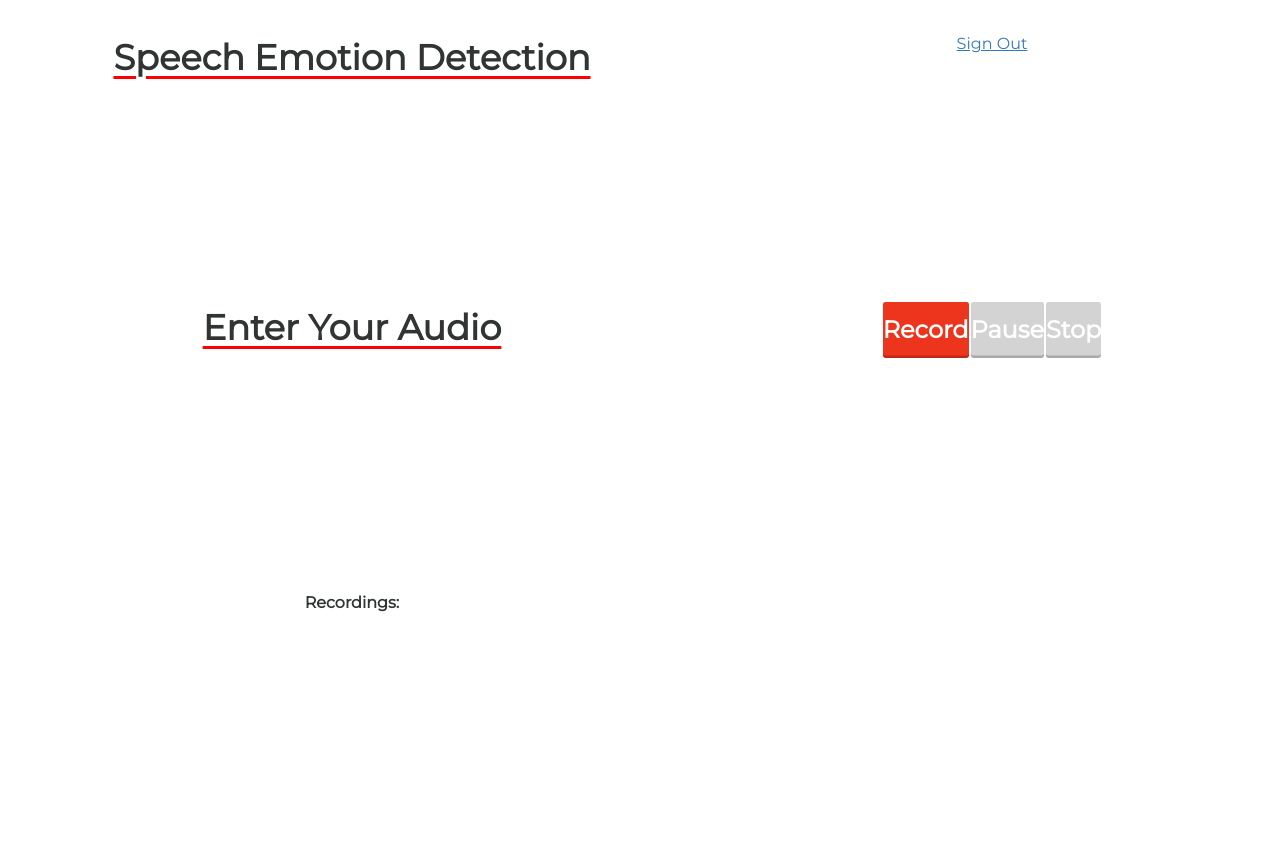
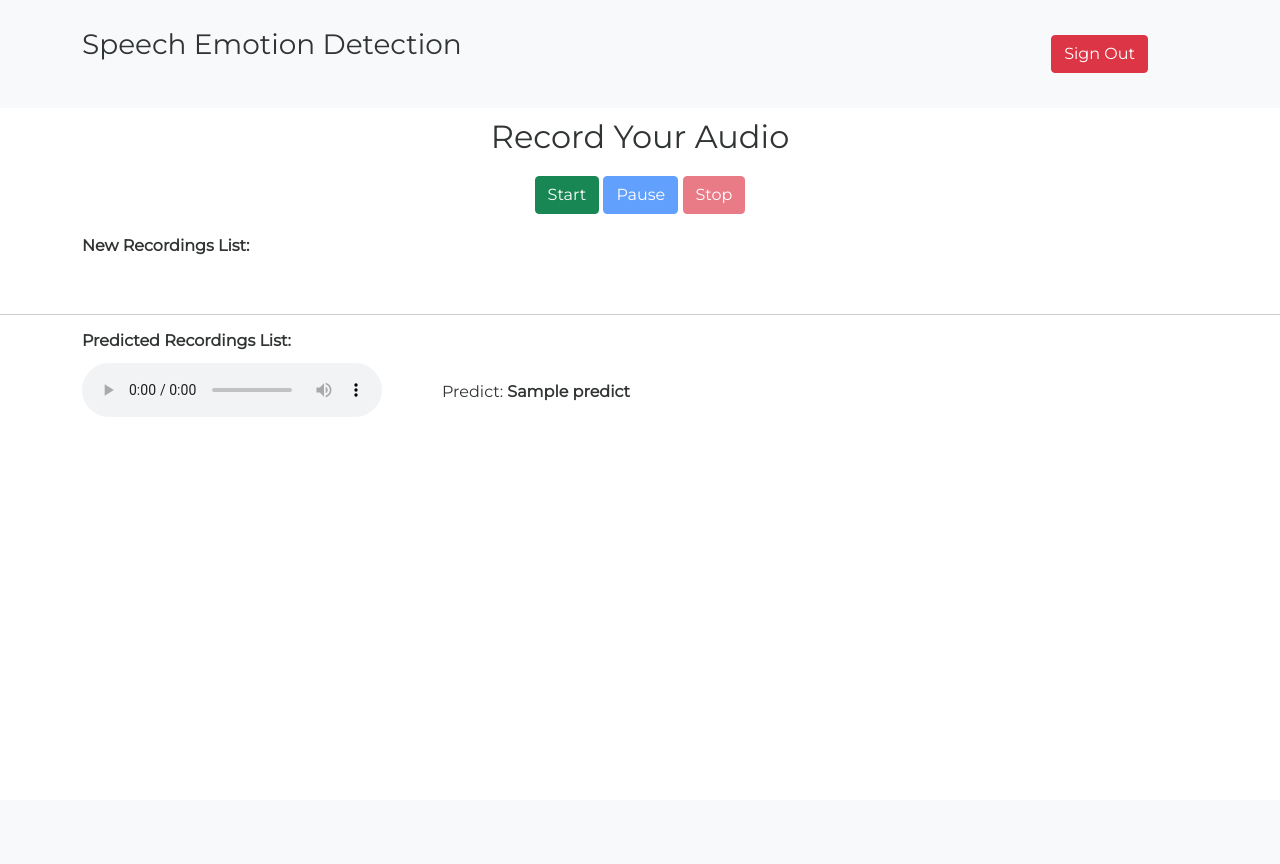
Before and after one commit to ismail61/SWE-450, a Flask app: page / in a window 1280 px wide. After the commit the page ends 401 px from the top, so only its background shows below. Run offline with Flask 2, Linux system fonts and the light colour scheme; the visitor is signed in with stand-in values (Sample User, id 1); one stand-in notice (Sample message) is shown; a database or web service that is not in the repository returns one stand-in record (values such as "Sample title"); some libraries are stand-ins or nearby versions.

Commit message:
Audio upload done

```diff
--- /dev/null
+++ b/audio/routes.py
@@ -0,0 +1,62 @@
+from flask import render_template, request, session, redirect, flash, url_for
+from app import app
+from app import db
+import uuid
+import datetime
+import cloudinary
+from cloudinary.uploader import upload
+
+#  Cloudinary Config
+cloudinary.config(
+  cloud_name = "ismail61",
+  api_key = "529773689658652",
+  api_secret = "RtwcBxtuJpk67hpuVkFpAT8dEyk",
+  secure = True
+)
+
+@app.route('/',  methods = ['GET'])
+def home():
+    if  'logged_in' in session and 'user' in session:
+        response = db.responses.find({
+            'userId': session['user']['_id']
+        }).sort('createdAt', -1)
+        audios = list(response)
+        return render_template('home.html', audios = audios)
+    else:
+        flash('You need to login first')
+        return render_template('signin.html')
+
+
+@app.route('/predict-record', methods=['POST'])
+def predict_record():
+    if 'logged_in' in session and 'user' in session:
+        # check if the post request has the file part
+        if 'file' not in request.files:
+            flash('No file part')
+            return redirect(request.url)
+        file = request.files['file']
+        # if user does not select file, browser also
+        # submit an empty part without filename
+        if file.filename == '':
+            flash('No selected file')
+            return redirect(request.url)
+
+        file_name = 'thesis/' + str(uuid.uuid4()) + ".mp3"
+        #  Upload Cloudinary
+        uploadedResponse = upload(file,resource_type = "video",  public_id=file_name )
+        if(uploadedResponse):
+            db.responses.insert_one({
+                'url': uploadedResponse['url'],
+                'userId': session['user']['_id'],
+                'predict': 'happy',
+                'createdAt': datetime.datetime.now(),
+            })
+            flash('Predict Successfully Done')
+            return '<h1>Success</h1>' # TODO: sucess message
+        else:
+            flash('Image Uploaed Failed')
+            return redirect(request.url)
+
+    else:
+        flash('You need to login first')
+        return render_template('signin.html')
--- a/auth/models.py
+++ b/auth/models.py
@@ -1,4 +1,4 @@
-from flask import Flask, jsonify, request, render_template, flash, session, redirect
+from flask import request, render_template, flash, session, redirect
 from app import db
 import uuid
 
@@ -8,7 +8,6 @@ class Auth:
         del user['password']
         session['logged_in'] = True
         session['user'] = user
-        # return jsonify(user), 200
         return redirect('/')
 
     def signUp(self):
--- a/auth/routes.py
+++ b/auth/routes.py
@@ -1,19 +1,6 @@
-from flask import Flask, render_template, request, session, redirect, flash
+from flask import render_template, request, session, redirect, flash
 from app import app
-from app import db
-import uuid
 from auth.models import Auth
-import cloudinary
-from cloudinary.uploader import upload
-from cloudinary.utils import cloudinary_url
-
-#  Cloudinary Config
-cloudinary.config(
-  cloud_name = "ismail61",
-  api_key = "529773689658652",
-  api_secret = "RtwcBxtuJpk67hpuVkFpAT8dEyk",
-  secure = True
-)
 
 @app.route('/auth/signup', methods = ['POST', 'GET'])
 def signup():
@@ -21,13 +8,16 @@ def signup():
         return Auth().signUp()
     else :
          if 'logged_in' in session and 'user' in session:
-            return render_template('home.html')
+            return redirect('/')
+            # return render_template('home.html')7
          else:
             return render_template('signup.html')
+
 
 @app.route('/user/signout')
 def signout():
   return Auth().signout()
+
 
 @app.route('/auth/signin', methods = ['POST', 'GET'])
 def signin():
@@ -35,51 +25,6 @@ def signin():
         return Auth().signIn()
     else :
         if 'logged_in' in session and 'user' in session:
-            return render_template('home.html')
+            return redirect('/')
         else:
             return render_template('signin.html')
-
-@app.route('/',  methods = ['GET', 'POST'])
-def home():
-    if request.method == "POST" and 'logged_in' in session and 'user' in session:
-        f = request.files['audio_data']
-        with open('audio.wav', 'wb') as audio:
-            f.save(audio)
-        print('file uploaded successfully')
-
-        return render_template('index.html', request="POST")
-    elif request.method == "GET"  and 'logged_in' in session and 'user' in session:
-        return render_template('home.html')
-    else:
-        flash('You need to login first')
-        return render_template('signin.html')
-
-@app.route('/save-record', methods=['POST'])
-def save_record():
-    if 'logged_in' in session and 'user' in session:
-        # check if the post request has the file part
-        if 'file' not in request.files:
-            flash('No file part')
-            return redirect(request.url)
-        file = request.files['file']
-        # if user does not select file, browser also
-        # submit an empty part without filename
-        if file.filename == '':
-            flash('No selected file')
-            return redirect(request.url)
-        file_name = 'thesis/' + str(uuid.uuid4()) + ".mp3"
-        #  Upload
-        uploadedResponse = upload(file,resource_type = "video",  public_id=file_name )
-        if(uploadedResponse):
-            db.images.insert_one({
-                'url': uploadedResponse['url'],
-                'userId': session['user']['_id']
-            })
-            return '<h1>Success</h1>' # TODO: sucess message
-        else:
-            flash('Image Uploaed Failed')
-            return redirect(request.url)
-
-    else:
-        flash('You need to login first')
-        return render_template('signin.html')
--- a/static/css/auth.css
+++ b/static/css/auth.css
@@ -9,19 +9,16 @@
 body {
     min-height: 100vh;
     width: 100%;
-    display: grid;
-    grid-template-columns: 1fr 1fr;
 }
 
 section {
     display: flex;
     justify-content: center;
-    align-items: center;
 }
 
 section.side {
     background: url(/static/images/bk.png) no-repeat;
-    background-size: 100% 102%;
+    background-size: 100% 105%;
 }
 
 .side img {
@@ -56,7 +53,7 @@ section.side {
     text-align: center;
     font-size: 1.1em;
     line-height: 28px;
-    margin-bottom: 30px;
+    margin-bottom: 0px;
     color: #696969;
 }
 
--- a/static/js/app.js
+++ b/static/js/app.js
@@ -52,7 +52,7 @@ function startRecording() {
 		audioContext = new AudioContext();
 
 		//update the format
-		document.getElementById("formats").innerHTML="Format: 1 channel pcm @ "+audioContext.sampleRate/1000+"kHz"
+		// document.getElementById("formats").innerHTML="Format: 1 channel pcm @ "+audioContext.sampleRate/1000+"kHz"
 
 		/*  assign to gumStream for later use  */
 		gumStream = stream;
@@ -73,6 +73,7 @@ function startRecording() {
 
 	}).catch(function(err) {
 	  	//enable the record button if getUserMedia() fails
+		console.log("Recording Errro", err);
     	recordButton.disabled = false;
     	stopButton.disabled = true;
     	pauseButton.disabled = true
@@ -131,7 +132,11 @@ function createDownloadLink(blob) {
 	//save to disk link
 	link.href = url;
 	link.download = filename+".wav"; //download forces the browser to donwload the file using the  filename
-	link.innerHTML = "Save to disk";
+	link.innerHTML = "Download";
+	link.className += 'btn btn-primary';
+	link.style.position = 'relative';
+	link.style.bottom = '20px';
+	link.style.marginLeft = '10px';
 
 	//add the new audio element to li
 	li.appendChild(au);
@@ -145,33 +150,29 @@ function createDownloadLink(blob) {
 	//upload link
 	var upload = document.createElement('a');
 	upload.href="#";
-	upload.innerHTML = "Upload";
-	upload.addEventListener("click", function(event){
-		//   var xhr=new XMLHttpRequest();
-		//   xhr.onload=function(e) {
-		//       if(this.readyState === 4) {
-		//           console.log("Server returned: ",e.target.responseText);
-		//       }
-		//   };
-		//   var fd=new FormData();
-		//   fd.append("audio_data",blob, filename);
-		//   xhr.open("POST","save-record",true);
-		//   xhr.send(fd);
-
-
+	upload.innerHTML = "Predict";
+	upload.className += 'btn btn-success';
+	upload.style.position = 'relative';
+	upload.style.bottom = '20px';
+	upload.style.marginLeft = '10px';
+	upload.addEventListener("click", function(){
 		var form = new FormData();
 		form.append('file', blob, filename);
 		form.append('title', filename);
 		//Chrome inspector shows that the post data includes a file and a title.
 		$.ajax({
 			type: 'POST',
-			url: '/save-record',
+			url: '/predict-record',
 			data: form,
 			cache: false,
 			processData: false,
-			contentType: false
+			contentType: false,
+			error: function() {
+				alert('Something went wrong!');
+			}
 		}).done(function(data) {
 			console.log(data);
+			if(data) window.location.reload();
 		});
 	})
 	li.appendChild(document.createTextNode (" "))//add a space in between
--- a/templates/home.html
+++ b/templates/home.html
@@ -2,22 +2,56 @@
 
 {% block body %}
 
-<h1>Speech Emotion Detection</h1>
-    <div class="center">
-        <a href="/user/signout" class="btn btn--secondary">Sign Out</a>
+<span">
+    <nav class="navbar navbar-light bg-light">
+        <div class="container">
+        <div class="navbar-header" style="padding-top: 20px;">
+            <a class="navbar-brand" href="/"><h3>Speech Emotion Detection</h3></a>
+        </div>
+        <ul class="nav navbar-nav navbar-right">
+            <div class="center" style="padding-right: 50px;">
+                <a href="/user/signout" class="btn btn-danger">Sign Out</a>
+            </div>
+        </ul>
+        </div>
+    </nav>
+
+    {% with messages = get_flashed_messages() %}
+        {% if messages %}
+            <script>
+            var messages = {{ messages | safe }};
+            for (var i=0; i<messages.length; i++) {
+                alert(messages[i]);
+            }
+            </script>
+        {% endif %}
+    {% endwith %}
+
+     <div class="container">
+        <center style="margin-bottom: 20px;">
+            <h2 style="margin-bottom: 20px; margin-top: 10px;">Record Your Audio</h2>
+            <button id="recordButton" class="btn btn-success">Start</button>
+            <button id="pauseButton" disabled class="btn btn-primary">Pause</button>
+            <button id="stopButton" disabled class="btn btn-danger">Stop</button>
+        </center>
+        <p><strong>New Recordings List:</strong></p> <br>
+        <ul id="recordingsList" class="center"></ul>
     </div>
-    <h1>Enter Your Audio</h1>
-    <div id="controls">
-     <button id="recordButton">Record</button>
-     <button id="pauseButton" disabled>Pause</button>
-     <button id="stopButton" disabled>Stop</button>
+
+    <hr>
+    <div class="container">
+        <h6 style="margin-bottom: 13px;"><strong>Predicted Recordings List:</strong></h6>
+        <div>
+            {% for audio in audios %}
+                <audio controls>
+                    <source src={{audio.url}} type="audio/wav">
+                    Your browser does not support the audio element.
+                </audio>
+                <span style="margin-left: 5%; position: relative; bottom: 20px;">Predict: <strong>{{audio.predict}}</strong></span>
+                <br>
+            {% endfor %}
+        </div>
     </div>
-    <p><strong>Recordings:</strong></p>
-    <ol id="recordingsList" class="center"></ol>
+</span>
 
-    <!-- <p>
-        <strong>ID:</strong> {{ session['user']['_id'] }}<br>
-        <strong>Name:</strong> {{ session['user']['name'] }}<br>
-        <strong>Email:</strong> {{ session['user']['email'] }}
-    </p> -->
 {% endblock %}
--- a/templates/layout.html
+++ b/templates/layout.html
@@ -8,13 +8,14 @@
     <!-- Remote CSS -->
     <link rel="stylesheet" href="https://cdnjs.cloudflare.com/ajax/libs/font-awesome/5.15.1/css/all.min.css">
     <link rel= "stylesheet" type= "text/css" href= "{{ url_for('static',filename='css/auth.css') }}">
-    <link href="https://fonts.googleapis.com/css2?family=Montserrat&display=swap" rel="stylesheet">
+    <link href="https://fonts.googleapis.com/css2?family=Montserrat&display=swap" rel="stylesheet"><link href="https://cdn.jsdelivr.net/npm/bootstrap@5.0.2/dist/css/bootstrap.min.css" rel="stylesheet" integrity="sha384-EVSTQN3/azprG1Anm3QDgpJLIm9Nao0Yz1ztcQTwFspd3yD65VohhpuuCOmLASjC" crossorigin="anonymous">
 
     <!-- Custom CSS -->
     <link rel= "stylesheet" type= "text/css" href= "{{ url_for('static',filename='css/auth.css') }}">
-    <link rel= "stylesheet" type= "text/css" href= "{{ url_for('static',filename='css/style.css') }}">
 
-    <script src="https://ajax.googleapis.com/ajax/libs/jquery/3.4.1/jquery.min.js"></script>
+
+    <script src="https://ajax.googleapis.com/ajax/libs/jquery/3.6.3/jquery.min.js"></script>
+    <script src="https://maxcdn.bootstrapcdn.com/bootstrap/3.4.1/js/bootstrap.min.js"></script>
 
     <title>Speech Emotion Recognition</title>
   </head>
--- a/templates/signup.html
+++ b/templates/signup.html
@@ -1,15 +1,15 @@
 {% extends "layout.html" %}
 
 {% block body %}
+
+<section class="main">
   <section class="side">
     <img src="{{ url_for('static',filename='images/img.svg') }}" alt="">
   </section>
-
-<section class="main">
    <div class="login-container">
       <p class="title">Sign Up </p>
       <div class="separator"></div>
-      <p class="welcome-message">Please, provide sign-up credential to proceed and have access to all our services</p>
+      <p class="welcome-message" style="margin-bottom: 10px;">Please, provide sign-up credential to proceed and have access to all our services</p>
 
       {% with messages = get_flashed_messages() %}
         {% if messages %}
```
Also changed, not shown: app.py (+3 -21 lines), templates/signin.html (+6 -5 lines), audio/__init__.py (added). Lines whose indentation alone changed are shown as unchanged.
